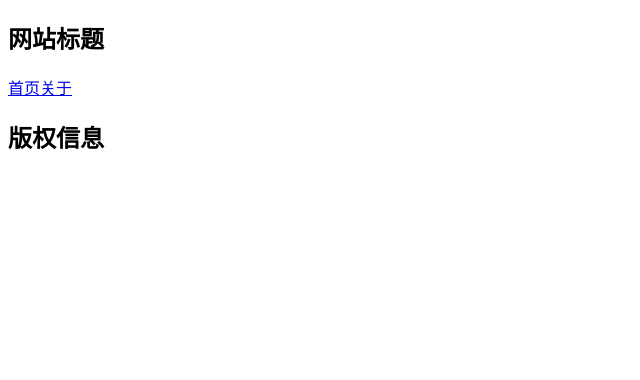
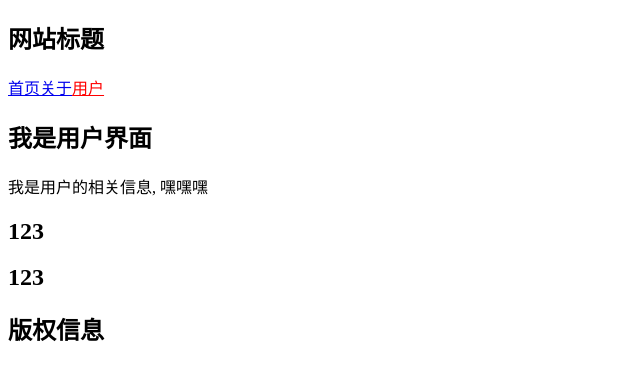
Before and after one commit to pengchenyu111/VueLearning, a Vue app in the folder learnVueRouter/: page /user/123 in a window 1280 px wide. Shown: the top 380 px of the page, without its empty margins (0-640 px from the left). Built offline with nearby package versions, Linux system fonts and the light colour scheme; the HTML template or start-up script is replaced by a standard one.

Commit message:
VueRouter——动态路由及获取路由中的信息

```diff
--- a/learnVueRouter/src/App.vue
+++ b/learnVueRouter/src/App.vue
@@ -13,6 +13,8 @@
     <!--    通过代码进行跳转-->
     <!--<button @click="homeClick">首页</button>-->
     <!--<button @click="aboutClick">关于</button>-->
+
+    <router-link v-bind:to="'/user/'+userId">用户</router-link>
     <router-view></router-view>
     <h2>版权信息</h2>
   </div>
@@ -21,6 +23,11 @@
 <script>
 export default {
   name: 'App',
+  data() {
+    return {
+      userId: '123'
+    }
+  },
   methods: {
     homeClick() {
       // 通过代码的方式修改路由 vue-router
--- /dev/null
+++ b/learnVueRouter/src/components/User.vue
@@ -0,0 +1,25 @@
+<template>
+  <div>
+    <h2>我是用户界面</h2>
+    <p>我是用户的相关信息, 嘿嘿嘿</p>
+    <!--    获取路由中的信息-->
+    <h2>{{ userId }}</h2>
+    <h2>{{ $route.params.userId }}</h2>
+  </div>
+</template>
+
+<script>
+export default {
+  name: "User",
+  computed: {
+    userId() {
+      return this.$route.params.userId
+    }
+  }
+}
+</script>
+
+<style scoped>
+
+
+</style>
--- a/learnVueRouter/src/router/index.js
+++ b/learnVueRouter/src/router/index.js
@@ -1,7 +1,9 @@
 import Vue from 'vue'
 import Router from 'vue-router'
+
 import Home from '../components/Home'
 import About from '../components/About'
+import User from '../components/User'
 
 // 1.通过Vue.use(插件), 安装插件
 Vue.use(Router)
@@ -19,6 +21,10 @@ const routes =  [
   {
     path: '/about',
     component: About
+  },
+  {
+    path: '/user/:userId',
+    component: User
   }
 ]
 
```
